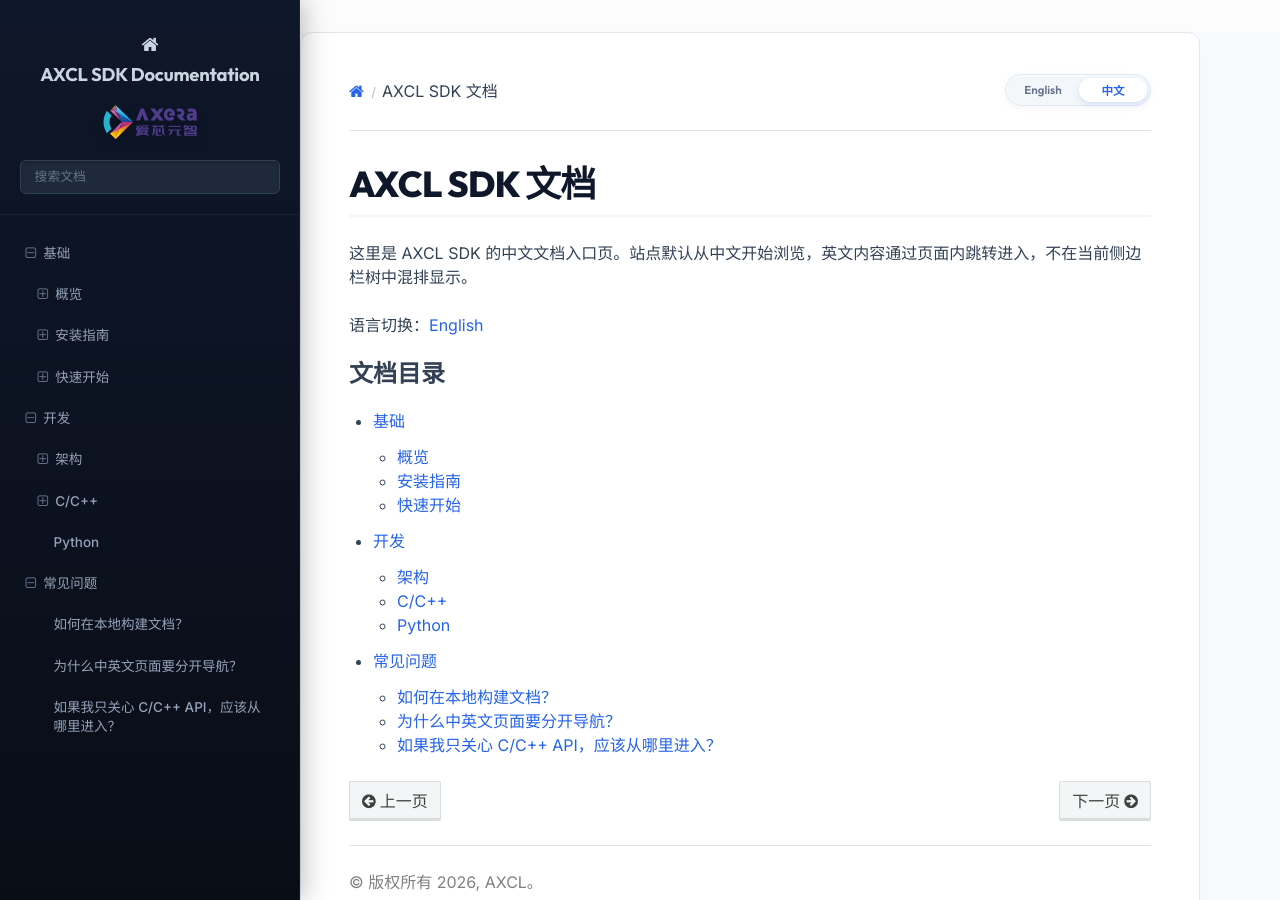
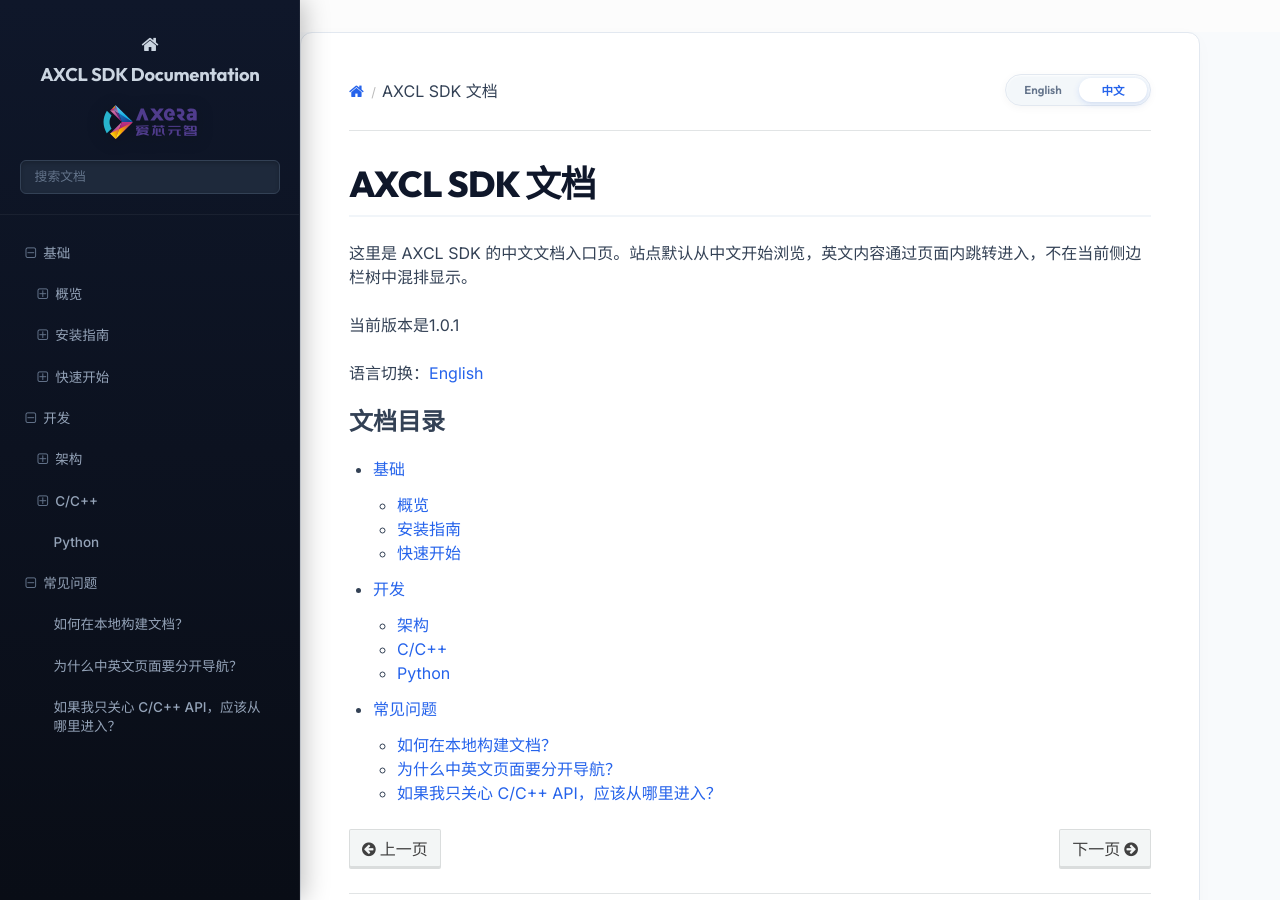
Before and after one commit to gakki2019/axcl_8860_sphnix_test, a Sphinx documentation site: the page built from docs/source/zh/index.rst, in a window 1280 px wide and 900 px high. Built offline with Sphinx 7.4.7 and the Read the Docs theme 3.1.0, drawn with Linux system fonts in a browser that asks for light colours.

Commit message:
test v1.0.0

```diff
--- a/docs/source/zh/index.rst
+++ b/docs/source/zh/index.rst
@@ -2,6 +2,8 @@
 =============
 
 这里是 AXCL SDK 的中文文档入口页。站点默认从中文开始浏览，英文内容通过页面内跳转进入，不在当前侧边栏树中混排显示。
+
+当前版本是1.0.1
 
 语言切换：:doc:`English </en/index>`
 
```
